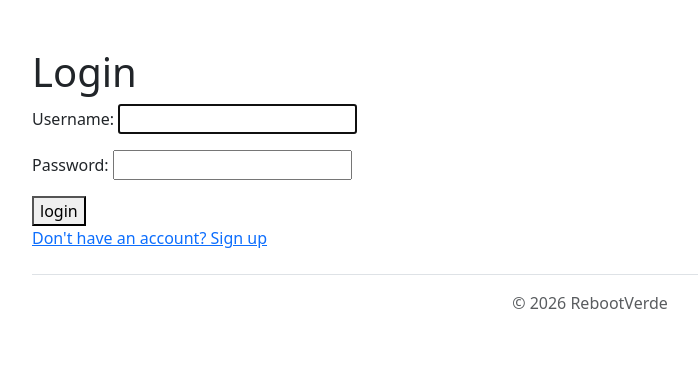
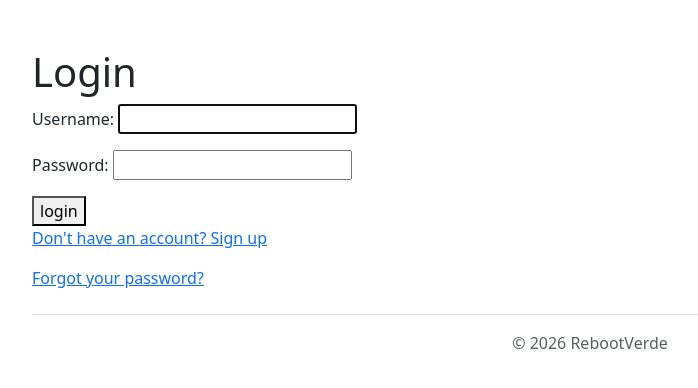
Before and after one commit to leo-snczki/RebootVerde, a Django app: page /users/accounts/login/ in a window 1280 px wide. Shown: the part 56-444 px from the top of the page, without its empty margins (50-748 px from the left). Run offline with Django 4.2, Linux system fonts and the light colour scheme; tables that the repository leaves empty hold one stand-in row (values such as "Sample post"); parts of the project's set-up code (start-up, migrations or seed data) failed here and were passed over; some libraries are stand-ins or nearby versions.

Commit message:
Add password reset functionality with corresponding templates and URL routes

```diff
--- a/users/templates/registration/login.html
+++ b/users/templates/registration/login.html
@@ -14,4 +14,5 @@
     </form>
 
     <p><a href="{% url 'register' %}">Don't have an account? Sign up</a></p>
+    <p><a href="{% url 'password_reset' %}">Forgot your password?</a></p>
 {% endblock %}
--- /dev/null
+++ b/users/templates/users/password_reset_email.html
@@ -0,0 +1,6 @@
+Someone requested a password reset for your account on RebootVerde.
+
+If it was you, click the link below to choose a new password:
+{{ protocol }}://{{ domain }}{% url 'password_reset_confirm' uidb64=uid token=token %}
+
+If you didn't request this change, you can safely ignore this email.
--- a/users/urls.py
+++ b/users/urls.py
@@ -1,8 +1,26 @@
 from django.urls import path, include
+from django.contrib.auth import views as auth_views
 from . import views
 
 urlpatterns = [
     path("accounts/register/", views.register_user, name="register"),
     path("accounts/verify/", views.verify_code, name="verify_code"),
+    path("accounts/password_reset/", auth_views.PasswordResetView.as_view(
+        template_name="users/password_reset_form.html",
+        email_template_name="users/password_reset_email.html"
+    ), name="password_reset"),
+
+    path("accounts/password_reset/done/", auth_views.PasswordResetDoneView.as_view(
+        template_name="users/password_reset_done.html"
+    ), name="password_reset_done"),
+
+    path("accounts/reset/<uidb64>/<token>/", auth_views.PasswordResetConfirmView.as_view(
+        template_name="users/password_reset_confirm.html"
+    ), name="password_reset_confirm"),
+
+    path("accounts/reset/done/", auth_views.PasswordResetCompleteView.as_view(
+        template_name="users/password_reset_complete.html"
+    ), name="password_reset_complete"),
+
     path("accounts/", include("django.contrib.auth.urls")),
 ]
```
Also changed, not shown: users/templates/users/password_reset_complete.html (added, +8 -0 lines), users/templates/users/password_reset_confirm.html (added, +16 -0 lines), users/templates/users/password_reset_done.html (added, +8 -0 lines), users/templates/users/password_reset_form.html (added, +12 -0 lines).
